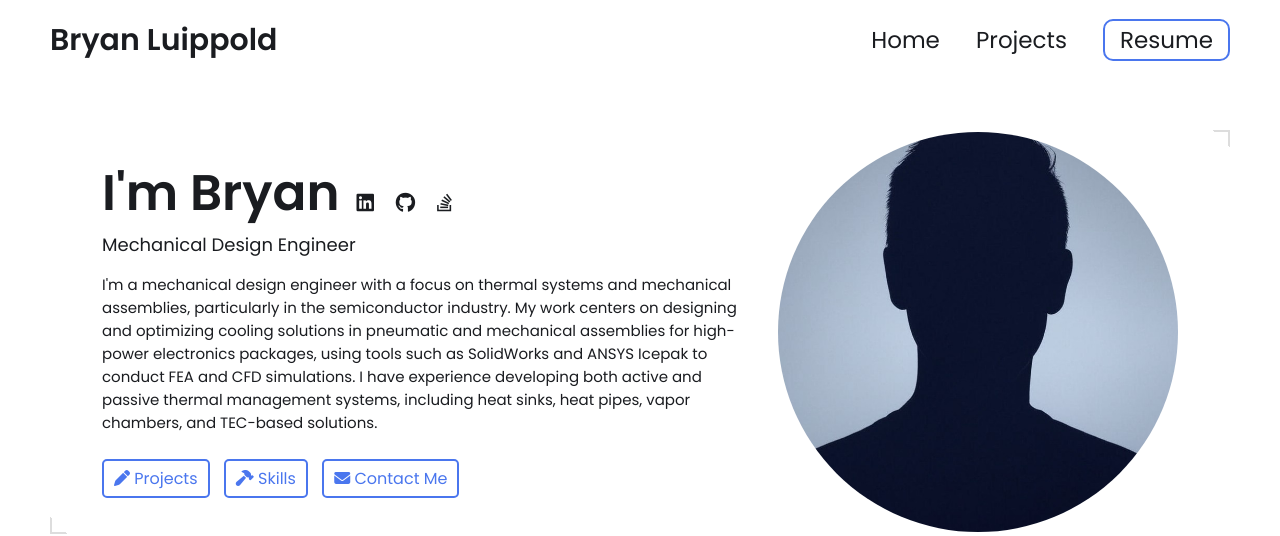
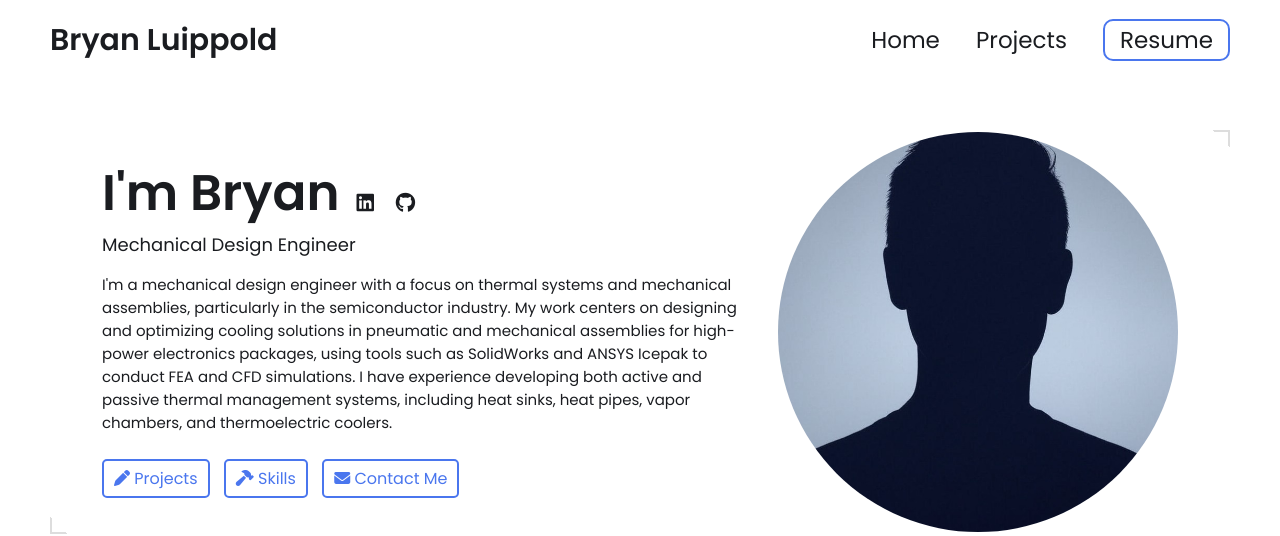
Before and after one commit to bluippold/bluippold.github.io, a Jekyll site: the page built from index.html, in a window 1280 px wide and 900 px high. Shown: the top 536 px of the window. Built offline with Jekyll 4.4.1, drawn with Linux system fonts in a browser that asks for light colours; some of the changed lines change nothing that is shown; some of the changed text lies outside the part shown.

Commit message:
Update _config.yml

```diff
--- a/_config.yml
+++ b/_config.yml
@@ -15,7 +15,7 @@
 name: Bryan Luippold
 headline: Mechanical Design Engineer
 description: >- # dont remove this line. this will ignore all new lines until the next section
-  I'm a mechanical design engineer with a focus on thermal systems and mechanical assemblies, particularly in the semiconductor industry. My work centers on designing and optimizing cooling solutions in pneumatic and mechanical assemblies for high-power electronics packages, using tools such as SolidWorks and ANSYS Icepak to conduct FEA and CFD simulations. I have experience developing both active and passive thermal management systems, including heat sinks, heat pipes, vapor chambers, and TEC-based solutions.
+  I'm a mechanical design engineer with a focus on thermal systems and mechanical assemblies, particularly in the semiconductor industry. My work centers on designing and optimizing cooling solutions in pneumatic and mechanical assemblies for high-power electronics packages, using tools such as SolidWorks and ANSYS Icepak to conduct FEA and CFD simulations. I have experience developing both active and passive thermal management systems, including heat sinks, heat pipes, vapor chambers, and thermoelectric coolers.
 
 # Place your profile image in /assets/images/profile-image/folder and edit the file name
 profile_image: ./assets/images/profile-image/avatar.jpeg
@@ -29,9 +29,9 @@
 # Set up external links - this will show up as small icons next to your name.
 
 external-links:    # input only your own url slug. The icons with missing entries will not appear.
-  linkedin: test    # https://www.linkedin.com/in/{your url slug}
+  linkedin: https://www.linkedin.com/in/bluippold
   github: leea12    # https://github.com/{your url slug}
-  stackoverflow: test      # https://stackoverflow.com/users/{your url slug}
+  stackoverflow:  # https://stackoverflow.com/users/{your url slug}
   medium:            # https://medium.com/@{your url slug}
   x-twitter:   # https://x.com/{your url slug}
   threads:            # https://threads.net/@{your url slug}
@@ -45,44 +45,27 @@
 skills:
   - category: 3D Modeling
     tools:
+    - Solidworks
     - Onshape
-    - Solidworks
-    - Creo
     - Fusion 360 (Autodesk)
-    - Blender (for complex shapes or animations)
-    - Siemens NX
-    - Inventor (Autodesk)
-    - CATIA (Dassault Systèmes)
   - category: Prototyping
     tools:
-    - SLA
     - CNC
     - FDM
-    - SLS
-    - DMLS
-    - PolyJet Printing
-    - Vacuum Casting
+    - Injection Molding
+    - Sheetmetal
     - Laser Cutting
-    - Water Jet Cutting
-    - Arduino / Raspberry Pi
+    - Arduino
     - Breadboarding for circuit testing
   - category: Design Standards / Practices
     tools:
     - GD&T ASME Y14
     - ISO fits and tolerances
-    - PLM (PTC Windchill / Arena)
-  - category: PCB Design
+  - category: Simulation
     tools:
-    - Altium Designer
-    - Altium
-    - Eagle
-    - KiCad
-  - category: Problem Solving / Risk Management
-    tools:
-    - Root Cause Analysis (e.g., 5 Whys, Fishbone Diagram)
-    - DFMEA / PFMEA
-    - Six Sigma methodologies
-    - Shain Red-X
+    - Solidworks Flow Simulation
+    - ANSYS Icepak
+    - COMSOL
 
 
 # Contact Form Setup. Setup an account and copy over the key. When someone fills out the form, it will be received in your email.
```
